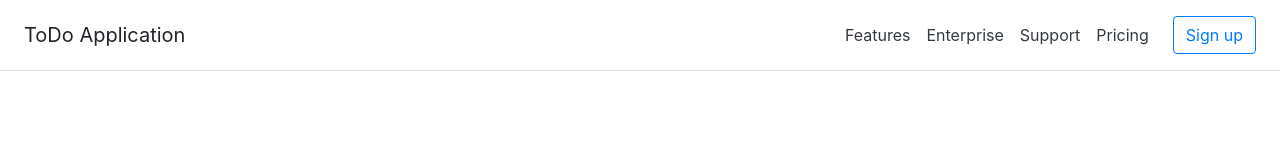
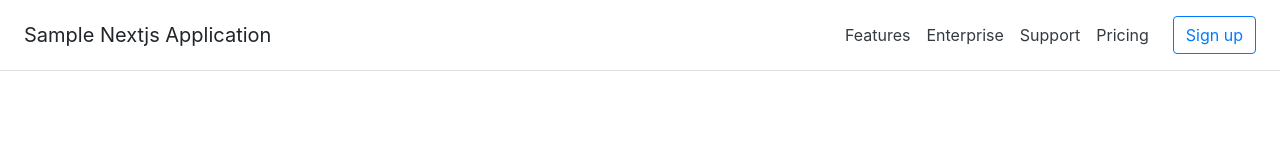
Before and after one commit to hoangtranson/next-application, a Next.js app: page / in a window 1280 px wide. Shown: the top 144 px of the page. Built offline with nearby package versions, Linux system fonts and the light colour scheme.

Commit message:
docs: ✏️ add demo section on readme

```diff
--- a/components/header.js
+++ b/components/header.js
@@ -4,7 +4,7 @@ import { logout } from '../utils/auth.util';
 const Header = () => (
   <div className="d-flex flex-column flex-md-row align-items-center p-3 px-md-4 mb-3 bg-white border-bottom box-shadow">
     <Link href="/">
-      <h5 className="my-0 mr-md-auto font-weight-normal">ToDo Application</h5>
+      <h5 className="my-0 mr-md-auto font-weight-normal">Sample Nextjs Application</h5>
     </Link>
     <nav className="my-2 my-md-0 mr-md-3">
       <a className="p-2 text-dark" href="/">Features</a>
--- a/components/layout.login.js
+++ b/components/layout.login.js
@@ -12,7 +12,7 @@ const Layout = props => (
         </Head>
 
         <nav className="navbar navbar-dark sticky-top bg-dark flex-md-nowrap p-0">
-            <a className="navbar-brand col-sm-3 col-md-2 mr-0" href="/dashboard">ToDo Application</a>
+            <a className="navbar-brand col-sm-3 col-md-2 mr-0" href="/dashboard">Sample Nextjs Application</a>
             <ul className="navbar-nav px-3">
                 <li className="nav-item text-nowrap">
                     <a className="nav-link" href="#" onClick={logout}>Logout</a>
```
Also changed, not shown: demo/login.png (added), 1 other file (tests, documents, lock files or other folders).
